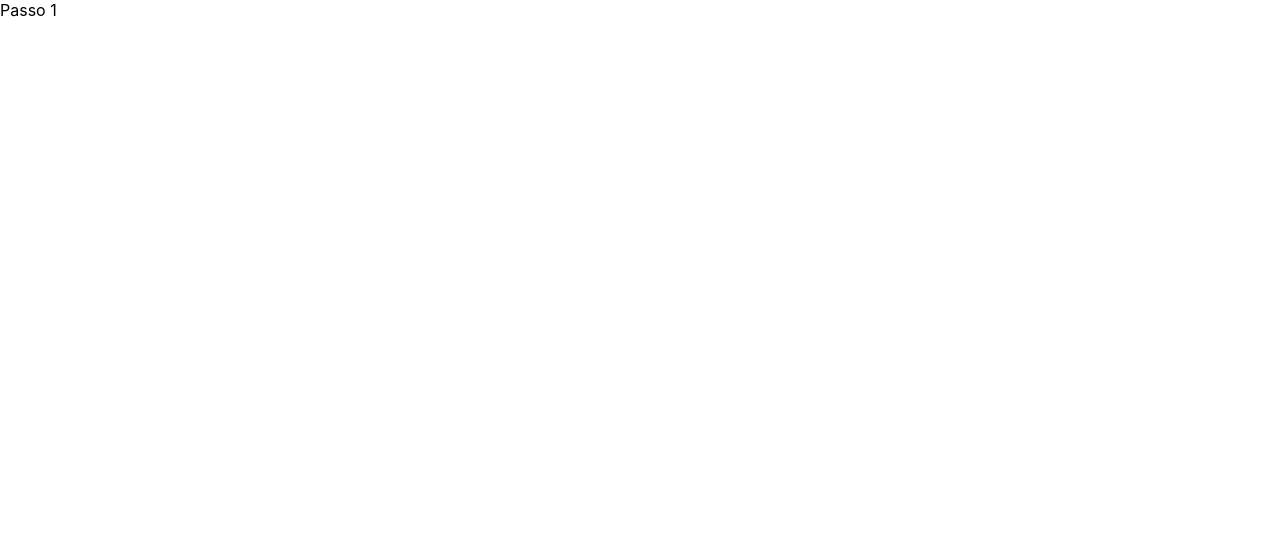
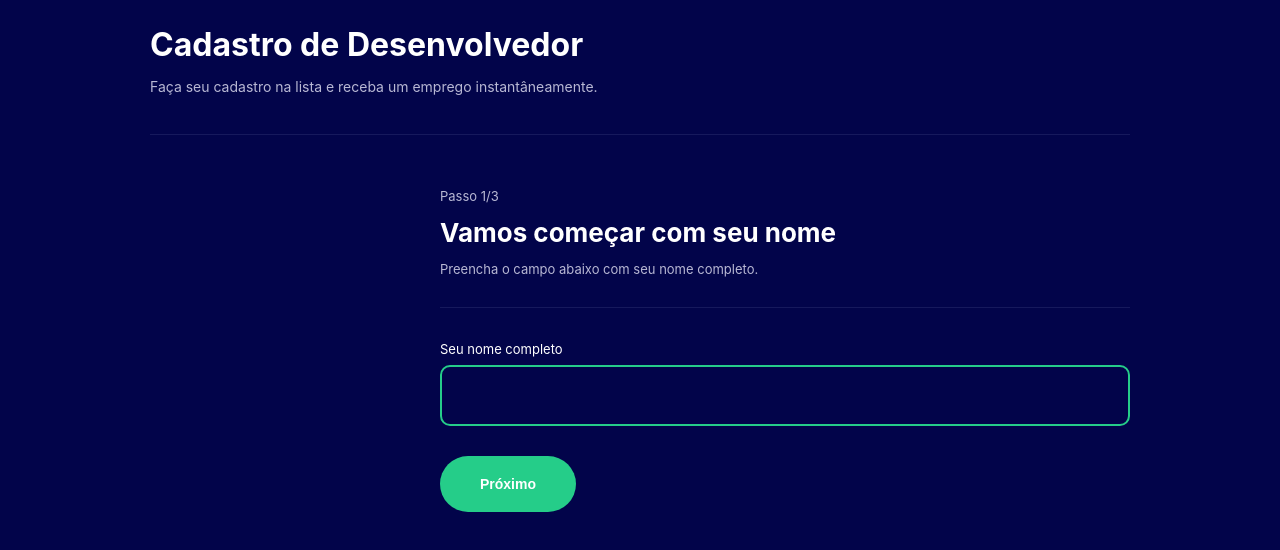
Before and after one commit to rickweb3/multiform, a React (Create React App) app: page / in a window 1280 px wide. Shown: the top 550 px of the page. Built offline with nearby package versions, Linux system fonts and the light colour scheme.

Commit message:
feat: criação do FormContext e da estilização do Step1

```diff
--- a/src/App.tsx
+++ b/src/App.tsx
@@ -1,8 +1,11 @@
 import { Router } from "./router";
+import { FormProvider } from './contexts/FormContext';
 
 const App = () => {
   return (
-    <Router />
+    <FormProvider>
+      <Router />
+    </FormProvider>
   );
 }
 
--- /dev/null
+++ b/src/components/Header/index.tsx
@@ -0,0 +1,10 @@
+import * as C from './styles';
+
+export const Header = () => {
+    return (
+        <C.Container>
+            <h1>Cadastro de Desenvolvedor</h1>
+            <p>Faça seu cadastro na lista e receba um emprego instantâneamente.</p>
+        </C.Container>
+    );
+}
--- /dev/null
+++ b/src/components/Header/styles.ts
@@ -0,0 +1,16 @@
+import styled from "styled-components";
+
+export const Container = styled.div`
+    padding: 25px 0;
+    border-bottom: 1px solid #16195C;
+
+    h1 {
+        margin: 0;
+        padding: 0;
+        font-size: 28px/
+    }
+    p {
+        font-size: 14px;
+        color: #B8B8D4;
+    }
+`;
--- /dev/null
+++ b/src/components/Theme/index.tsx
@@ -0,0 +1,25 @@
+import { ReactNode } from 'react';
+import * as C from './styles';
+import {Header} from '../Header';
+
+type Props = {
+    children: ReactNode
+}
+
+export const Theme = ({children}: Props) => {
+    return (
+        <C.Container>
+            <C.Area>
+                <Header />
+                <C.Steps>
+                    <C.Sidebar>
+
+                    </C.Sidebar>
+                    <C.Page>
+                        {children}
+                    </C.Page>
+                </C.Steps>
+            </C.Area>
+        </C.Container>
+    );
+}
--- /dev/null
+++ b/src/components/Theme/styles.ts
@@ -0,0 +1,31 @@
+import styled from "styled-components";
+
+export const Container = styled.div`
+    background-color: #02044A;
+    color: #FFF;
+    min-height: 100vh;
+`;
+
+export const Area = styled.div`
+    margin: auto;
+    max-width: 980px;
+    min-height: 100vh;
+    display: flex;
+    flex-direction: column;
+`;
+
+export const Steps = styled.div`
+    flex: 1;
+    display: flex;
+`;
+
+export const Sidebar = styled.div`
+    width: 250px;
+    borrder-right: 1px solid #16195C;
+`;
+
+export const Page = styled.div`
+    flex: 1;
+    padding-left: 40px;
+    padding-top: 40px;
+`;
--- /dev/null
+++ b/src/contexts/FormContext.tsx
@@ -0,0 +1,88 @@
+// Context, Reducer, Provider, Hook
+import { createContext, ReactNode, useContext, useReducer } from 'react';
+
+
+type State = {
+    currentStep: number;
+    name: string,
+    level: 0 | 1;
+    email: string;
+    github: string;
+}
+
+
+type Action = {
+    type: FormActions;
+    payload: any;
+};
+
+
+type ContextType = {
+    state: State;
+    dispatch: (action: Action) => void;
+}
+
+type FormProviderProps = {
+    children: ReactNode
+}
+
+const initialData: State = {
+    currentStep: 0,
+    name: '',
+    level: 0,
+    email: '',
+    github: ''
+}
+
+
+// Context
+const FormContext = createContext<ContextType | undefined>(undefined);
+
+
+// Reducer
+export enum FormActions {
+    setCurrentStep,
+    setName,
+    setLevel,
+    setEmail,
+    setGithub
+}
+const formReducer = (state: State, action: Action) => {
+    switch(action.type) {
+        case FormActions.setCurrentStep:
+            return {...state, currentStep: action.payload};
+        case FormActions.setName:
+            return {...state, name: action.payload}
+        case FormActions.setLevel:
+            return {...state, level: action.payload};
+        case FormActions.setEmail:
+            return {...state, email: action.payload};
+        case FormActions.setGithub:
+            return {...state, github: action.payload};
+        default:
+            return state;
+    }
+}
+
+
+// Provider
+export const FormProvider = ({children}: FormProviderProps) => {
+
+    const [state, dispatch] = useReducer(formReducer, initialData);
+    const value = { state, dispatch };
+
+    return (
+        <FormContext.Provider value={value}>
+            {children}
+        </FormContext.Provider>
+    );
+}
+
+
+// Context Hook
+export const useForm = () => {
+    const context = useContext(FormContext);
+    if(context === undefined) {
+        throw new Error('useForm precisa ser usado dentro do FormProvider');
+    }
+}
--- a/src/pages/FormStep1/index.tsx
+++ b/src/pages/FormStep1/index.tsx
@@ -1,9 +1,31 @@
 import * as C from './styles';
+import {Theme} from '../../components/Theme';
 
 export const FormStep1 = () => {
+
+    const handleNextStep = () => {
+
+    }
+
     return (
-        <C.Container>
-            Passo 1
-        </C.Container>
+        <Theme>
+            <C.Container>
+                <p>Passo 1/3</p>
+                <h1>Vamos começar com seu nome</h1>
+                <p>Preencha o campo abaixo com seu nome completo.</p>
+
+                <hr/>
+
+                <label>
+                    Seu nome completo
+                    <input
+                        type="text"
+                        autoFocus
+                    />
+                </label>
+
+                <button onClick={handleNextStep}>Próximo</button>
+            </C.Container>
+        </Theme>
     );
 }
--- a/src/pages/FormStep1/styles.ts
+++ b/src/pages/FormStep1/styles.ts
@@ -1,3 +1,49 @@
 import styled from "styled-components";
 
-export const Container = styled.div``;
+export const Container = styled.div`
+    p {
+        font-size: 13px;
+        color: #B8B8D4;
+    }
+    h1 {
+        margin: 0;
+        padding: 0;
+        font-size: 26px;
+    }
+    hr {
+        height: 1px;
+        border: 0;
+        background-color: #16195C;
+        margin: 30px 0;
+    }
+
+    label {
+        font-size: 13px;
+
+        input {
+            display: block;
+            margin-top: 7px;
+            box-sizing: border-box;
+            width: 100%;
+            padding: 20px 10px;
+            border: 2px solid #25CD89;
+            border-radius: 10px;
+            color: #FFF;
+            outline: 0;
+            font-size: 15px;
+            background-color: #02044A;
+        }
+    }
+
+    button {
+        background-color: #25CD89;
+        color: #FFF;
+        font-size: 14px;
+        font-weight: bold;
+        padding: 20px 40px;
+        border: 0;
+        border-radius: 30px;
+        cursor: pointer;
+        margin-top: 30px;
+    }
+`;
```
